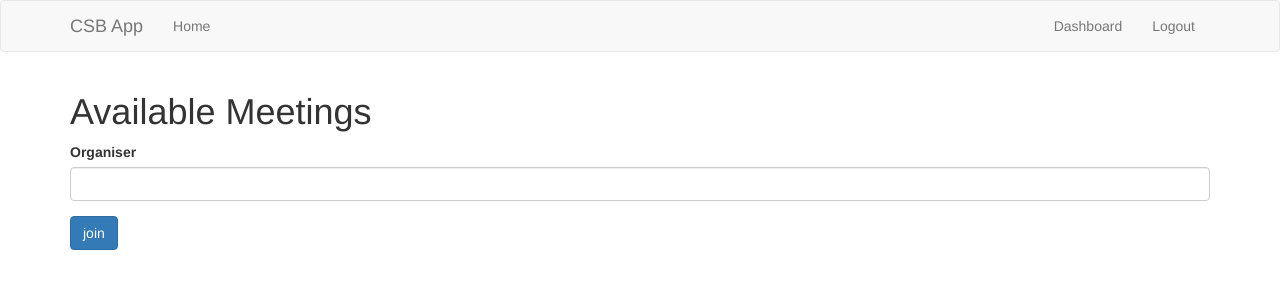
After one commit to PRANAVX/CSB_App, a Flask app: page /join_meetings in a window 1280 px wide. The commit adds this page. Shown: the top 300 px of the page. Run offline with Flask 2, Linux system fonts and the light colour scheme; the visitor is signed in with stand-in values (Sample User, id 1); some libraries are stand-ins or nearby versions.

Commit message:
changes in app.py/ new file

```diff
--- a/app.py
+++ b/app.py
@@ -144,12 +144,23 @@ def dashboard():
 
     cur.close()
 
+
+
 class MeetingForm(Form):
     title = StringField('Title', [validators.Length(min=1, max=200)])
     day = StringField('Day', [validators.Length(min=1, max=40)])
     month = StringField('Month', [validators.Length(min=1, max=20)])
     time = StringField('Time', [validators.Length(min=1, max=10)])
 
+class JoinForm(Form):
+    organiser = StringField('Organiser', [validators.Length(min=1, max=200)])
+
+# Join Meetings
+@app.route('/join_meetings', methods=['GET', 'POST'])
+@is_logged_in
+def join_meetings():
+    form = JoinForm(request.form)
+    return render_template('join_meetings.html', form=form)
 
 @app.route('/add_meetings', methods=['GET', 'POST'])
 @is_logged_in
--- a/templates/dashboard.html
+++ b/templates/dashboard.html
@@ -3,7 +3,7 @@
 {% block body %}
   <h1>Dashboard <small> Welcome {{session.username}}</small></h1>
   <a class="btn btn-success" href="/add_meetings"> Create Meeting! </a>
-  <a class="btn btn-success" href="/add_meetings"> Join a Meeting! </a>
+  <a class="btn btn-success" href="/join_meetings"> Join a Meeting! </a>
   <hr>
   <table class="table table-striped">
     <tr>
--- /dev/null
+++ b/templates/join_meetings.html
@@ -0,0 +1,14 @@
+{% extends 'layout.html' %}
+
+{% block body %}
+  <h1>Available Meetings</h1>
+  {% from "includes/_formhelpers.html" import render_field %}
+  <form method="POST" action="">
+    <div class="form-group">
+      {{ render_field(form.organiser, class_="form-control") }}
+    </div>
+
+
+    <p><input class="btn btn-primary" type="submit" value="join">
+  </form>
+{% endblock %}
--- a/templates/layout.html
+++ b/templates/layout.html
@@ -2,7 +2,7 @@
 <html>
   <head>
     <meta charset="utf-8">
-    <title>MyFlaskApp</title>
+    <title>NAVIGUS</title>
     <link rel="stylesheet" href="https://maxcdn.bootstrapcdn.com/bootstrap/3.3.7/css/bootstrap.min.css">
   </head>
   <body>
```
